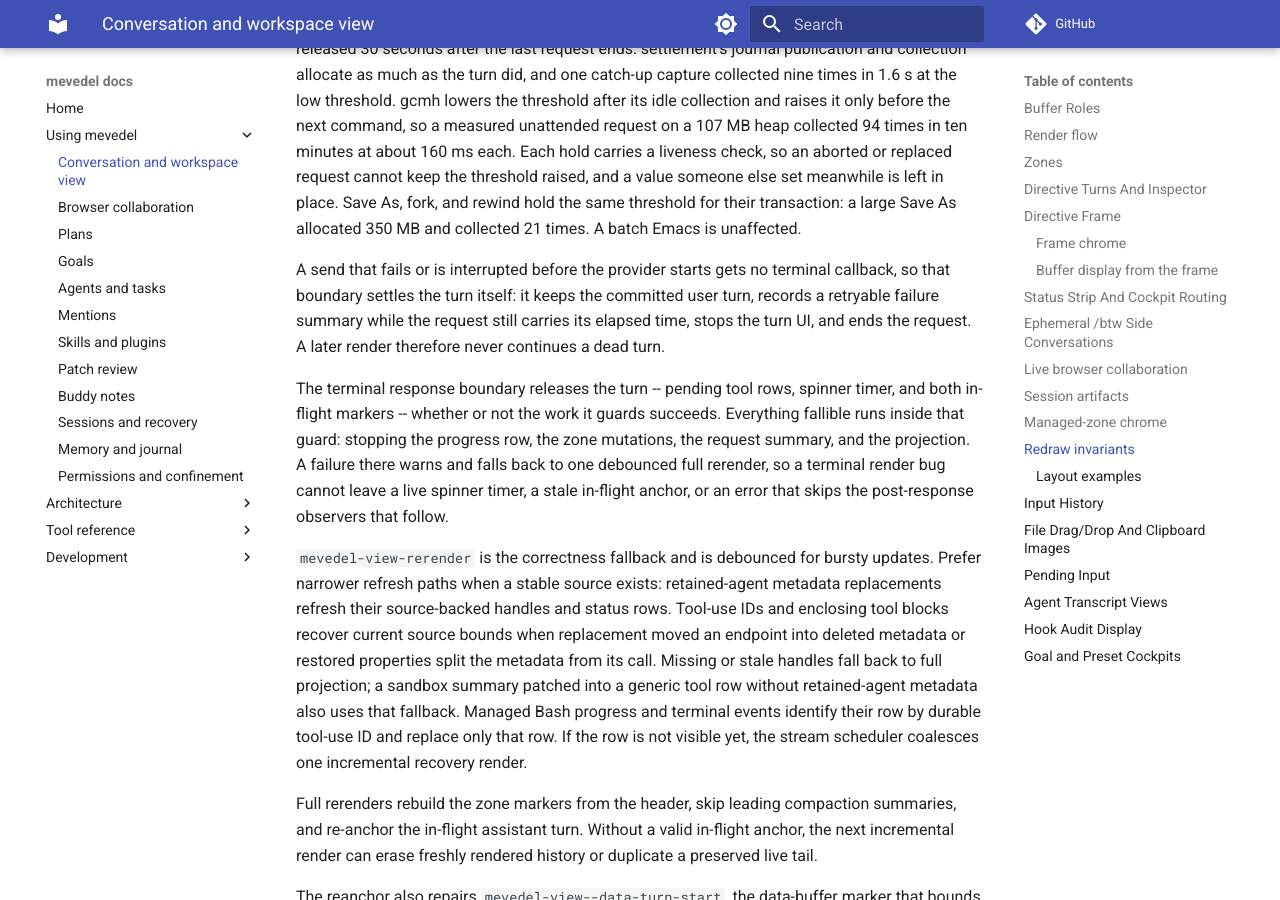
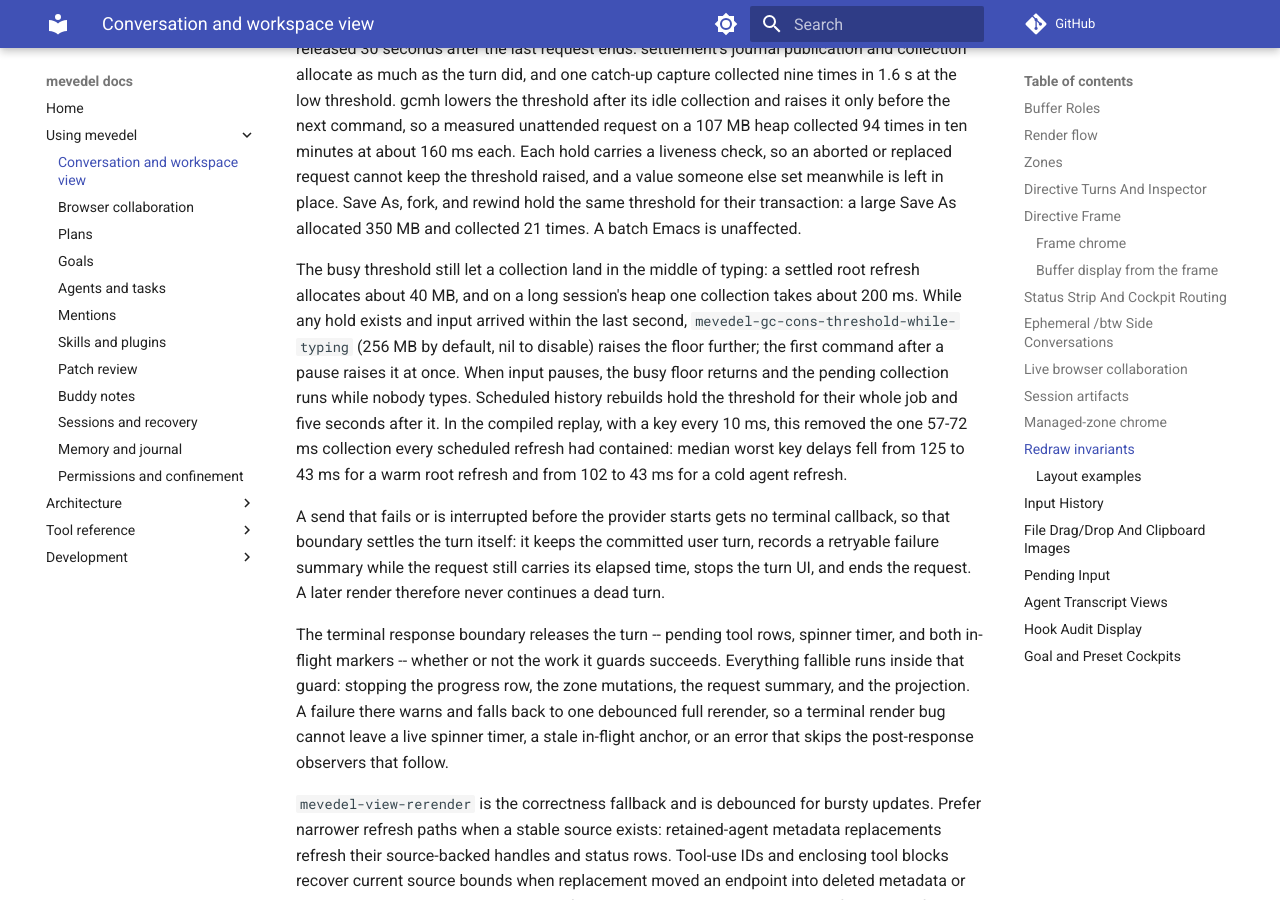
Before and after one commit to FrauH0lle/mevedel, an MkDocs documentation site: the page built from docs/view.md, in a window 1280 px wide and 900 px high, scrolled down 23854 px. Built offline with MkDocs 1.6.1 and Material for MkDocs 9.7.7, drawn with Linux system fonts in a browser that asks for light colours; comment, search, counter and statistics services are not loaded.

Commit message:
Defer collection while typing during requests and history rebuilds

```diff
--- a/docs/view.md
+++ b/docs/view.md
@@ -1142,6 +1142,18 @@
 the same threshold for their transaction: a large Save As allocated 350 MB and
 collected 21 times. A batch Emacs is unaffected.
 
+The busy threshold still let a collection land in the middle of typing: a
+settled root refresh allocates about 40 MB, and on a long session's heap one
+collection takes about 200 ms. While any hold exists and input arrived within
+the last second, `mevedel-gc-cons-threshold-while-typing` (256 MB by default,
+nil to disable) raises the floor further; the first command after a pause
+raises it at once. When input pauses, the busy floor returns and the pending
+collection runs while nobody types. Scheduled history rebuilds hold the
+threshold for their whole job and five seconds after it. In the compiled
+replay, with a key every 10 ms, this removed the one 57-72 ms collection every
+scheduled refresh had contained: median worst key delays fell from 125 to
+43 ms for a warm root refresh and from 102 to 43 ms for a cold agent refresh.
+
 A send that fails or is interrupted before the provider starts gets no
 terminal callback, so that boundary settles the turn itself: it keeps the
 committed user turn, records a retryable failure summary while the request
```
Also changed, not shown: 5 other files.
